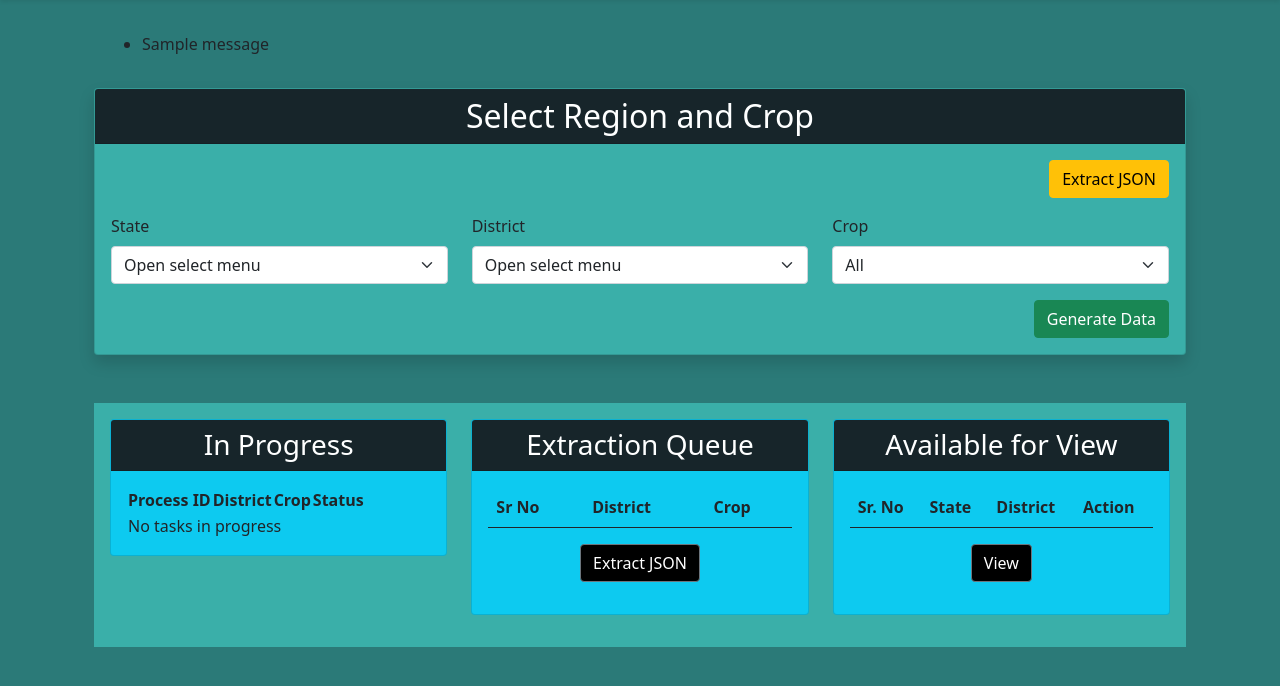
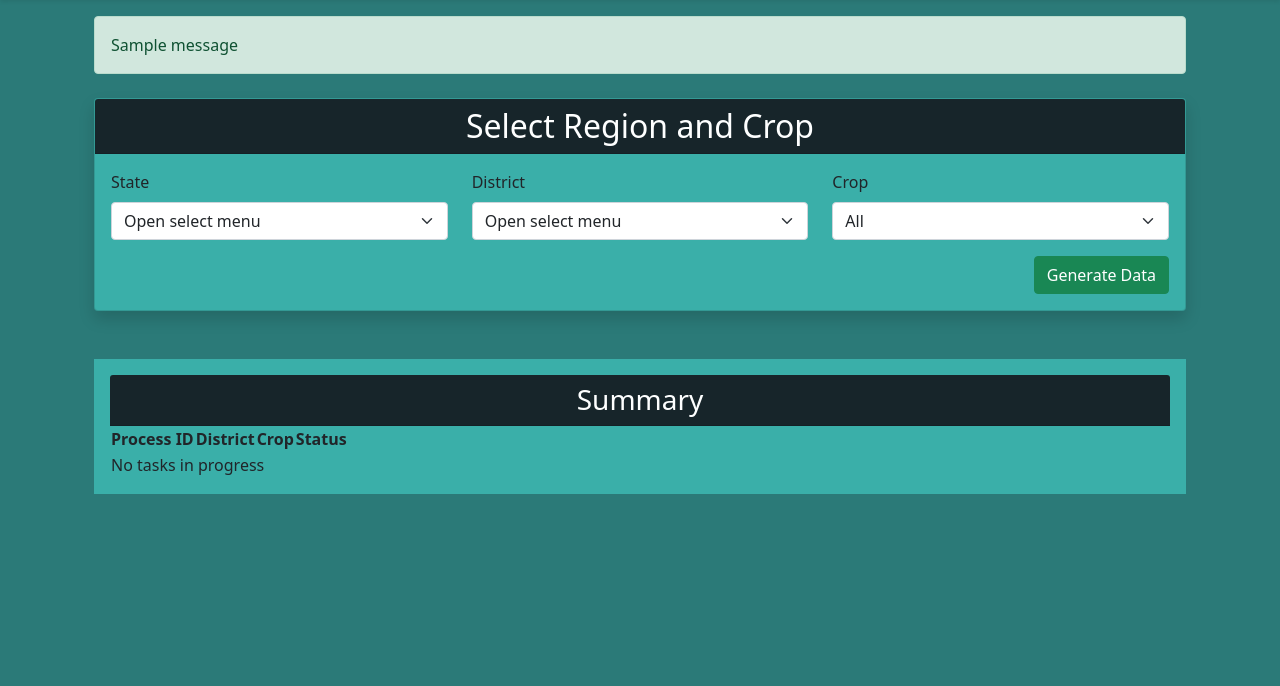
Before and after one commit to Bhaveshkorane/cropPatternsNew, a Django app: page /in-progress/ in a window 1280 px wide. Shown: the part 56-742 px from the top of the page. Run offline with Django 5.2, Linux system fonts and the light colour scheme; a user stored in the database is signed in; tables that the repository leaves empty hold one stand-in row (values such as "Sample post"); one stand-in notice (Sample message) is shown; lists and menus that the app fills with data are empty; parts of the project's set-up code (start-up, migrations or seed data) failed here and were passed over; some libraries are stand-ins or nearby versions.

Commit message:
new implementations

```diff
--- a/FETCH/models.py
+++ b/FETCH/models.py
@@ -95,7 +95,6 @@ class Aggridata(models.Model):
 
 
 # models.py
-from django.db import models
 
 class DataGenerationStatus(models.Model):
     district = models.CharField(max_length=255)
--- a/FETCH/views.py
+++ b/FETCH/views.py
@@ -307,89 +307,7 @@ def subdistrict(request):
 #     return render(request, 'partials/village.html', context)
 
 
-# Api for generating random data
-
-# class GenerateDataView(View):
-#     def post(self, request):
-
-#         try:
-#             start_time = time.time() #for testing
-#             process_id = uuid.uuid4()
-#             added_time = str(datetime.now())
-
-#             district = request.POST.get('district')
-
-#             crop = request.POST.get('crop')
-
-#             district_name = District.objects.get(districtcode=district).englishname
-#             subdistricts = Subdistrict.objects.filter(district_id=district)
-#             for subd in subdistricts:
-#                 villages = Village.objects.filter(subdistrict_id=subd.subdistrictcode)
-#                 for vil in villages:
-#                     village_name = vil.englishname
-#                     village_code = vil.villagecode
-
-#                     # Call the API
-#                     if crop == "All":
-#                         crop_names = Crop.objects.values_list('cropname', flat=True)
-#                         for cp in crop_names:
-#                             api_url = config('data_generator_api')
-
-
-
-#                             api_response = requests.get(api_url, data={'village': village_name, 'crop':cp,'village_code':village_code})
-#                             # Check if the request was successful
-#                             if api_response.status_code == 200:
-#                                 data = api_response.json().get('payload')
-
-#                             else:
-#                                 data = None
-#                             district = district
-#                             dt = Cropdatajson(cropdata=data,
-#                                             added=district,
-#                                             district=district_name,
-#                                             process_id=process_id,
-#                                             added_time=added_time,
-#                                             crop_type=crop
-#                                             )
-
-#                             dt.save()
-#                     else:
-#                         crop_name = Crop.objects.get(id=crop).cropname
-#                         api_url = config('data_generator_api')
-#                         api_response = requests.get(api_url, data={'village': village_name, 'crop':crop_name,'village_code':village_code})
-
-#                             # Check if the request was successful
-#                         if api_response.status_code == 200:
-#                             data = api_response.json().get('payload')
-#                         else:
-#                             data = None
-#                         district = district
-#                         dt = Cropdatajson(cropdata=data,
-#                                         added=district,
-#                                         district=district_name,
-#                                         process_id=process_id,
-#                                         added_time=added_time,
-#                                         crop_type=crop_name
-#                                         )
-#                         dt.save()
-#             end_time = time.time()
-
-#             total_time=end_time-start_time
-
-#             messages.success(request, f"Total time taken for data generation = {total_time:.2f}")
-
-#             return redirect('/queue/')
-
-#         except Exception as e:
-#             error_logger.error(f"errror occured in GenerateDataView --->{e}")
-#             messages.info(request,f" Exception occured {e}")
-#             return redirect('/queue/')
-
-
-#---------------------------------------------------------------------------------------------------------------------
 # For parallel processing
-
 
 class GenerateDataView(View):
     def post(self, request):
@@ -397,6 +315,7 @@ class GenerateDataView(View):
             district = request.POST.get('district')
             crop = request.POST.get('crop')
             generate_data_task.delay(district, crop)
+
             messages.success(request, "Data generation has been started in the background.")
             return redirect('/home/')
         except Exception as e:
@@ -589,7 +508,7 @@ def showhistory(request):
         return render(request, 'history.html')
 
 
-
+@cache_control(no_cache=True, must_revalidate=True, no_store=True)
 def gen_pdf(request, id):
     response = FileResponse(generate_pdf_file(id),
                             as_attachment=True,
@@ -597,6 +516,7 @@ def gen_pdf(request, id):
                             content_type='application/pdf')
     return response
 
+@cache_control(no_cache=True, must_revalidate=True, no_store=True)
 def generate_pdf_file(id):
     buffer = BytesIO()
     doc = SimpleDocTemplate(buffer, pagesize=letter)
--- a/templates/states.html
+++ b/templates/states.html
@@ -2,24 +2,21 @@
 
 {% block content %}
 <div class="container mt-2">
-    <div class="card-body">
-        {% if messages %}
-            <ul class="messages">
-                {% for message in messages %}
-                <li{% if message.tags %} class="{{ message.tags }}"{% endif %}>{{ message }}</li>
-                {% endfor %}
-            </ul>
-        {% endif %}
+    {% if messages %}
+    <div class="alert-container mb-4">
+        {% for message in messages %}
+        <div class="alert alert-{{ message.tags }} alert-dismissible fade show" role="alert">
+            {{ message }}
+        </div>
+        {% endfor %}
     </div>
+    {% endif %}
 
     <div class="card shadow">
         <div class="card-header bg-secondary text-white text-center" id="heading">
             <h2 class="mb-0">Select Region and Crop</h2>
         </div>
         <div class="card-body">
-            <div class="mb-3 d-flex justify-content-end">
-                <a href="{% url 'queue_url' %}" class="btn btn-warning">Extract JSON</a>
-            </div>
             <form method="POST" action="{% url 'generate_data_view' %}" onsubmit="return validateForm()">
                 {% csrf_token %}
                 <div class="row">
@@ -59,14 +56,10 @@
         </div>
     </div>
 
-    <div class="card-body bg-light mt-5">
-        <div class="row">
-            <div class="col-md-4 mb-3">
-                <div class="card bg-info">
+    <div class="card-body bg-light mt-5 scrollable-card">
                     <div class="card-header bg-secondary text-white text-center">
-                        <h3 class="mb-0">In Progress</h3>
+                        <h3 class="mb-0">Summary</h3>
                     </div>
-                    <div class="card-body scrollable-card">
                         <table>
                             <thead>
                                 <tr>
@@ -91,75 +84,7 @@
                                 {% endfor %}
                             </tbody>
                         </table>
-                    </div>
-                </div>
-            </div>
-
-            <div class="col-md-4 mb-3">
-                <div class="card bg-info">
-                    <div class="card-header bg-secondary text-white text-center">
-                        <h3 class="mb-0">Extraction Queue</h3>
-                    </div>
-                    <div class="card-body scrollable-card">
-                        <table class="table">
-                            <thead>
-                              <tr>
-                                <th scope="col">Sr No</th>
-                                <th scope="col">District</th>
-                                <th scope="col">Crop</th>
-                              </tr>
-                            </thead>
-                            <tbody>
-                            {% for i in notupdated %}
-                              <tr>
-                                <th scope="row">{{ forloop.counter }}</th>
-                                <td>{{ i.district }}</td>
-                                <td>{{ i.crop_type }}</td>
-                              </tr>
-                            {% endfor %}
-                            </tbody>
-                        </table>
-                        <div class="mb-3 d-flex justify-content-center">
-                            <a href="{% url 'queue_url' %}" class="btn btn-secondary">Extract JSON</a>
-                        </div>
-                    </div>
-                </div>
-            </div>
-
-            <div class="col-md-4 mb-3">
-                <div class="card bg-info">
-                    <div class="card-header bg-secondary text-white text-center">
-                        <h3 class="mb-0">Available for View</h3>
-                    </div>
-                    <div class="card-body scrollable-card">
-                        <table class="table table-striped table-hover">
-                            <thead class="thead-dark">
-                                <tr>
-                                    <th scope="col">Sr. No</th>
-                                    <th scope="col">State</th>
-                                    <th scope="col">District</th>
-                                    <th scope="col">Action</th>
-                                </tr>
-                            </thead>
-                            <tbody>
-                                {% for i in data %}
-                                <tr>
-                                    <th scope="row">{{ forloop.counter }}</th>
-                                    <td>{{ i.state }}</td>
-                                    <td>{{ i.district }}</td>
-                                    <td><a href="/showdistricttable/{{ i.district }}/" class="btn btn-primary">View</a></td>
-                                </tr>
-                                {% endfor %}
-                            </tbody>
-                        </table>
-                        <div class="mb-3 d-flex justify-content-center">
-                            <a href="{% url 'viewdata_url' %}" class="btn btn-secondary">View</a>
-                        </div>
-                    </div>
-                </div>
-            </div>
         </div>
-    </div>
 </div>
 
 <style>
```
Also changed, not shown: FETCH/migrations/0012_sample_task.py (added), FETCH/migrations/0013_delete_sample_delete_task.py (added).
